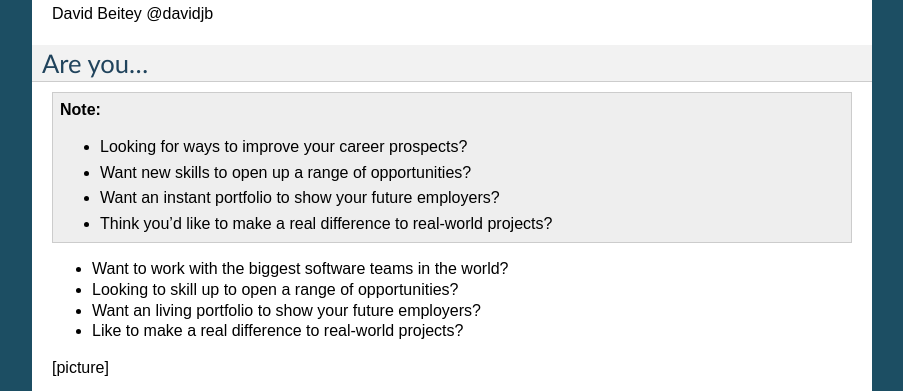
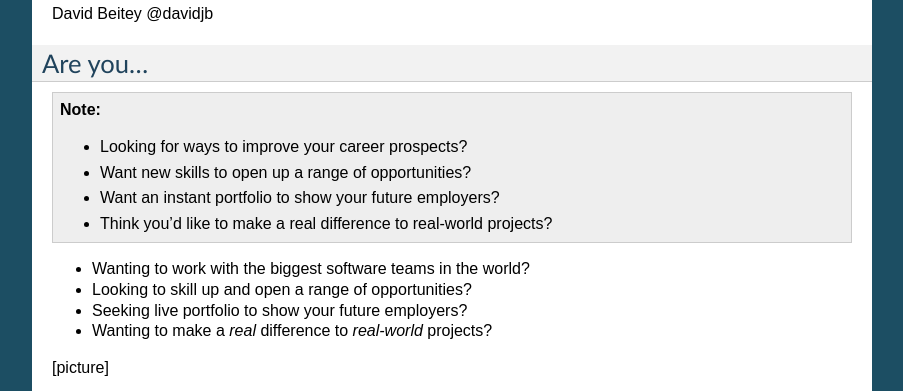
Before and after one commit to davidjb/presentations, a Sphinx documentation site: the page built from source/index.rst, in a window 1280 px wide and 900 px high, scrolled down 806 px, cut to the strip 0-391 px from the top of the window. Shown: the whole strip, without its empty margins (198-1101 px from the left). Built offline with Sphinx 7.4.7, drawn with Linux system fonts in a browser that asks for light colours; formulas are drawn with MathJax 3.

Commit message:
Clarify grammar

```diff
--- a/source/index.rst
+++ b/source/index.rst
@@ -22,10 +22,10 @@ Are you...
    * Want an instant portfolio to show your future employers?
    * Think you'd like to make a real difference to real-world projects?
 
-* Want to work with the biggest software teams in the world?
-* Looking to skill up to open a range of opportunities?
-* Want an living portfolio to show your future employers?
-* Like to make a real difference to real-world projects?
+* Wanting to work with the biggest software teams in the world?
+* Looking to skill up and open a range of opportunities?
+* Seeking live portfolio to show your future employers?
+* Wanting to make a *real* difference to *real-world* projects?
 
 [picture]
 
```
